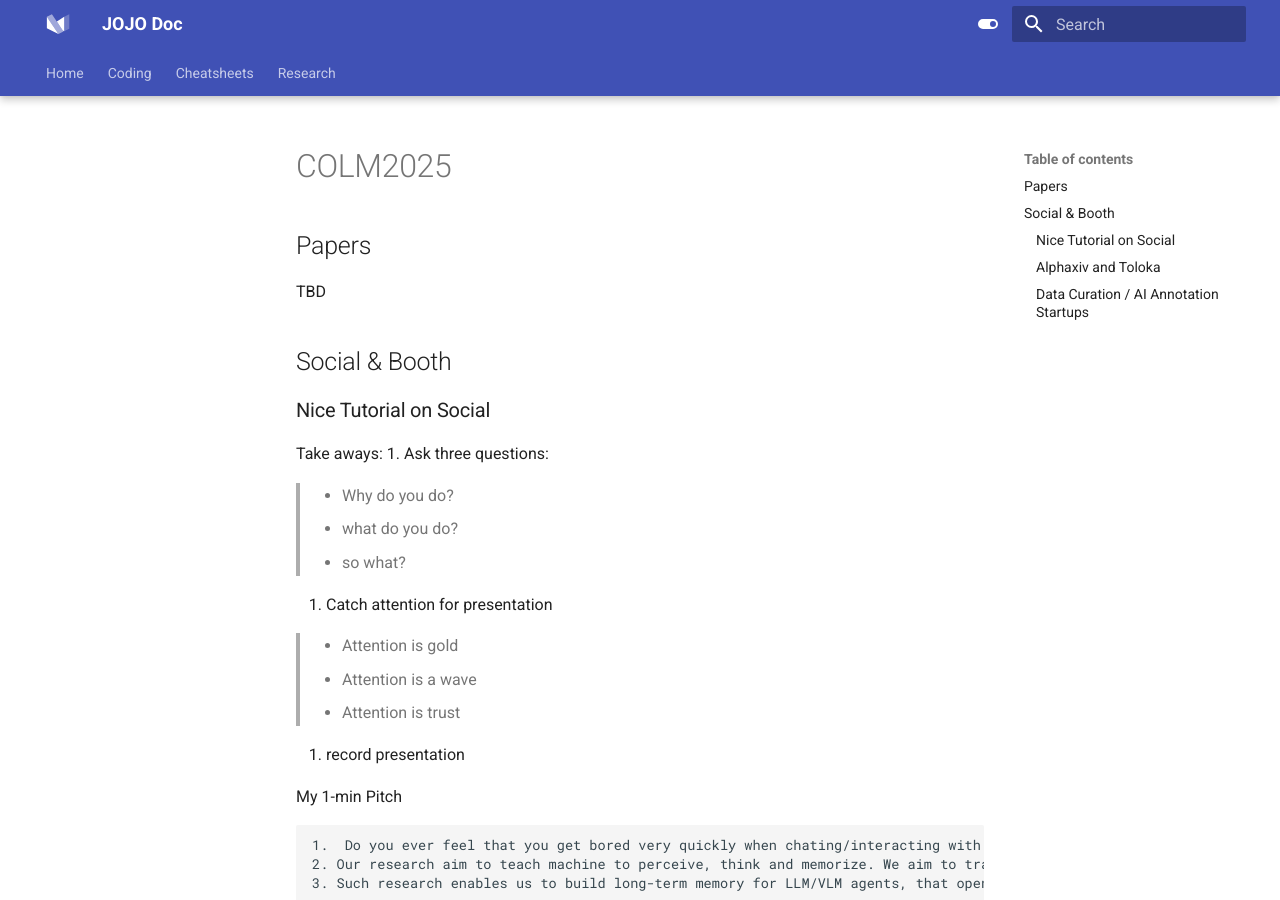
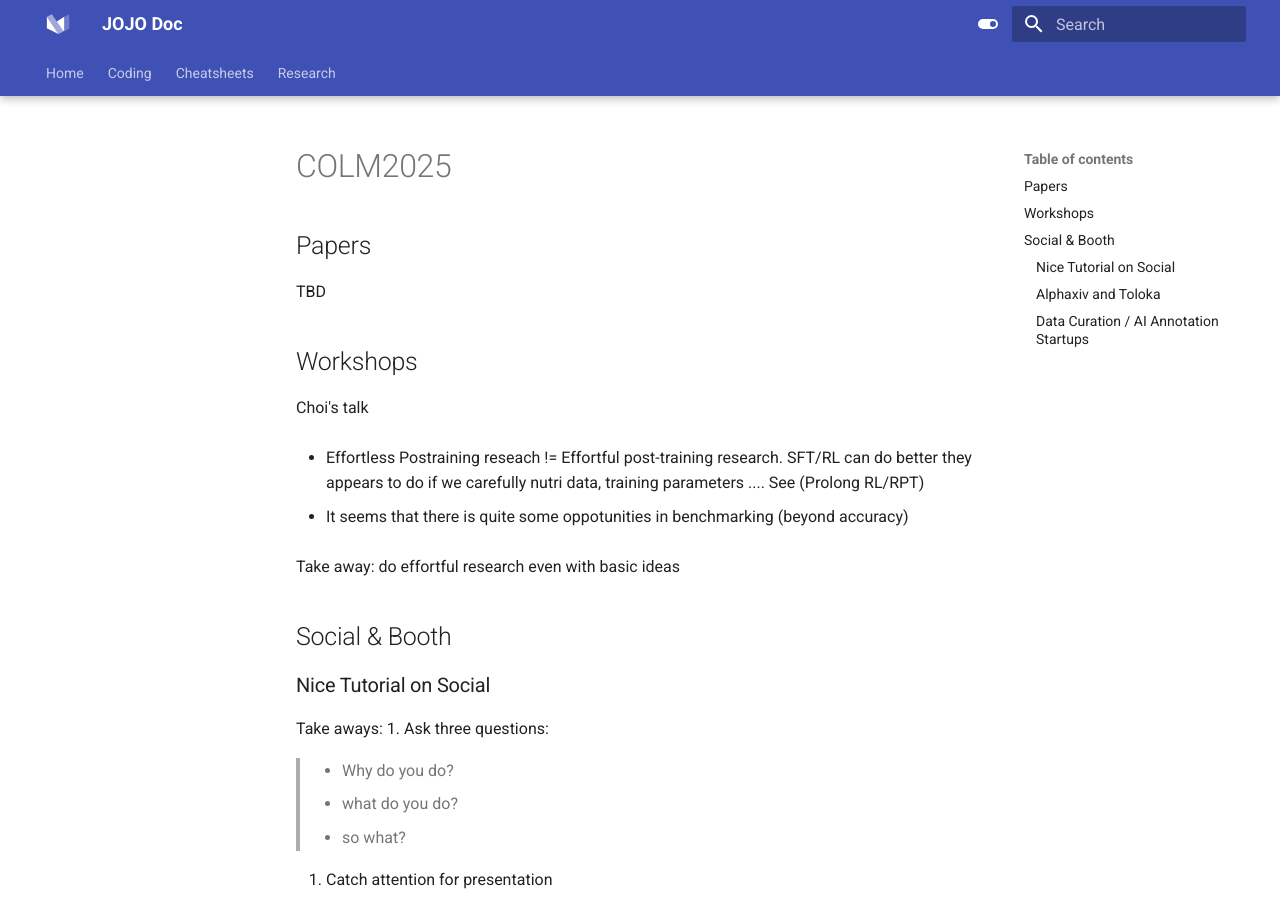
Before and after one commit to jojoml/jojodoc, an MkDocs documentation site: the page built from docs/conference_logs/COLM2025.md, in a window 1280 px wide and 900 px high. Built offline with MkDocs 1.6.1 and Material for MkDocs 9.7.7, drawn with Linux system fonts in a browser that asks for light colours.

Commit message:
workshop update

```diff
--- a/docs/conference_logs/COLM2025.md
+++ b/docs/conference_logs/COLM2025.md
@@ -1,6 +1,17 @@
 
 ## Papers
 TBD
+
+## Workshops
+Choi's talk
+
+* Effortless Postraining reseach != Effortful post-training research.
+SFT/RL can do better they appears to do if we carefully nutri data, training parameters ....
+See (Prolong RL/RPT)
+
+* It seems that there is quite some oppotunities in benchmarking (beyond accuracy)
+
+Take away: do effortful research even with basic ideas
 
 ## Social & Booth
 
```
